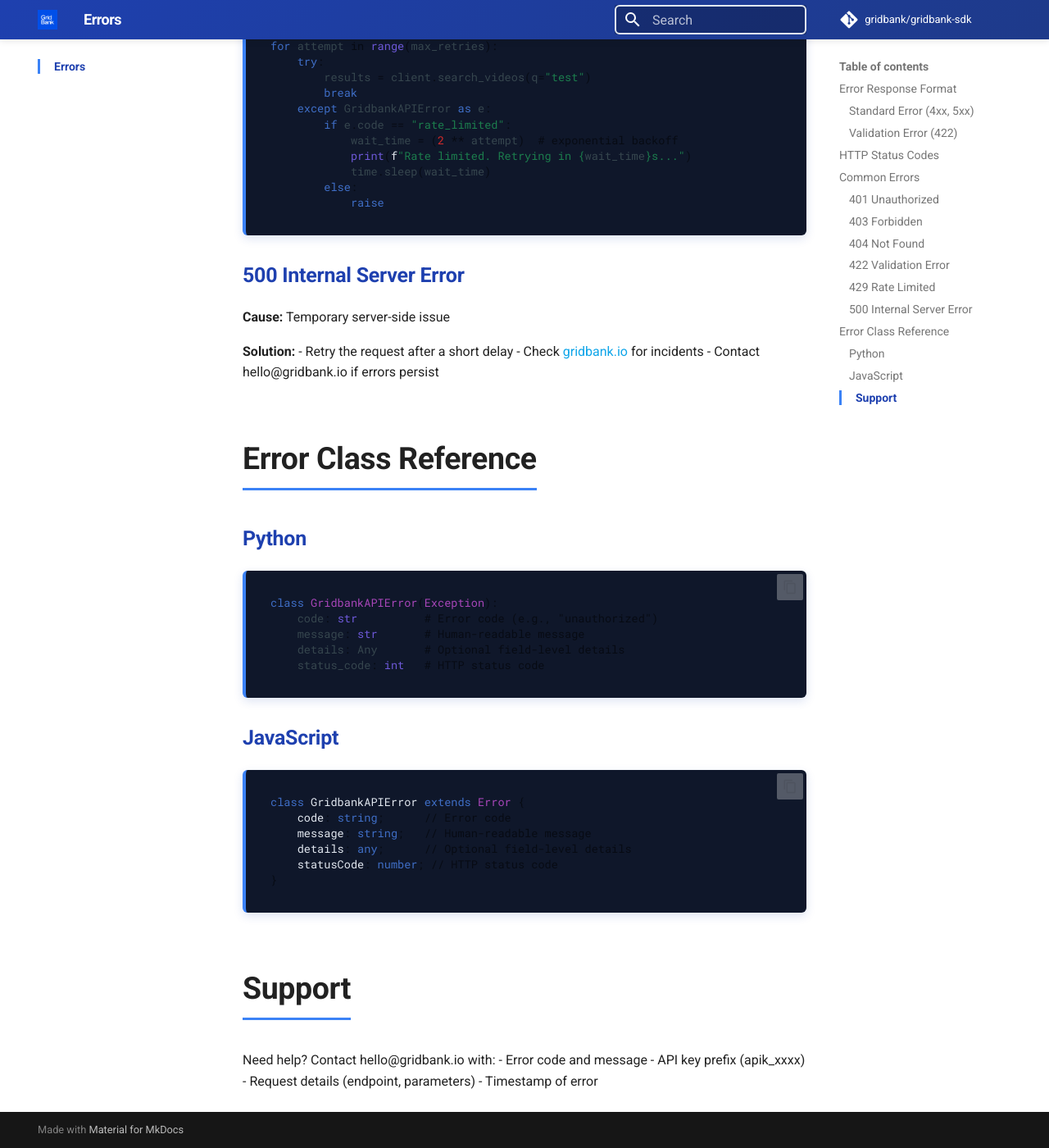
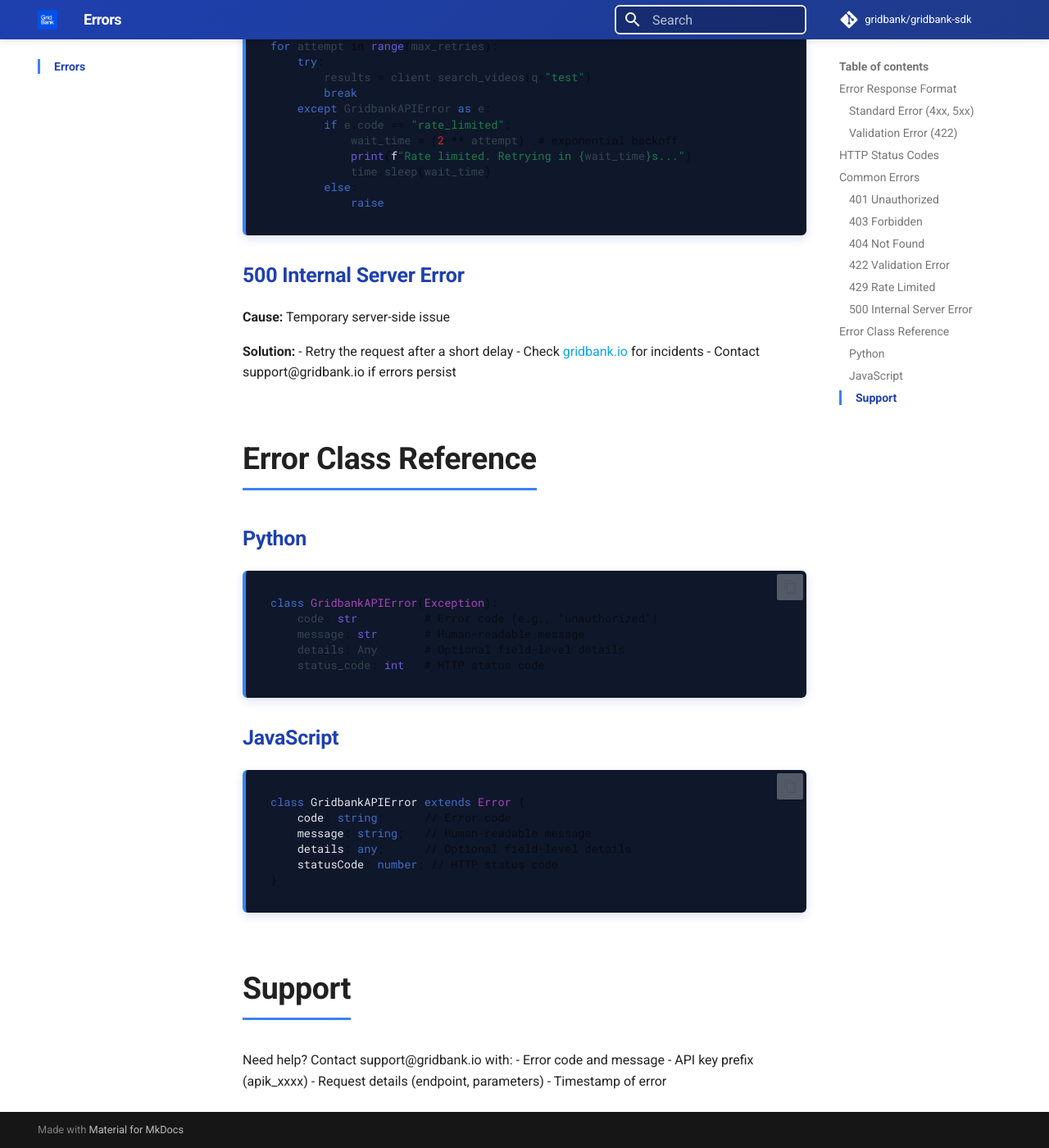
Before and after one commit to GridBank/gridbank-sdk, an MkDocs documentation site: the page built from docs/errors.md, in a window 1280 px wide and 1400 px high, scrolled down 3826 px. Shown: the whole window at 82% size. Built offline with MkDocs 1.6.1 and Material for MkDocs 9.7.7, drawn with Linux system fonts in a browser that asks for light colours; comment, search, counter and statistics services are not loaded.

Commit message:
fix: update support email from hello@ to support@gridbank.io
Co-Authored-By: Claude Sonnet 4.6 <noreply@anthropic.com>

```diff
--- a/docs/errors.md
+++ b/docs/errors.md
@@ -238,7 +238,7 @@ All GridBank API responses use standard HTTP status codes. Non-2xx responses inc
 **Solution:**
 - Retry the request after a short delay
 - Check [gridbank.io](https://gridbank.io) for incidents
-- Contact hello@gridbank.io if errors persist
+- Contact support@gridbank.io if errors persist
 
 ## Error Class Reference
 
@@ -265,7 +265,7 @@ class GridbankAPIError extends Error {
 
 ## Support
 
-Need help? Contact hello@gridbank.io with:
+Need help? Contact support@gridbank.io with:
 - Error code and message
 - API key prefix (apik_xxxx)
 - Request details (endpoint, parameters)
```
Also changed, not shown: docs/api-reference.md (+1 -1 lines), docs/getting-started.md (+2 -2 lines), docs/index.md (+1 -1 lines), docs/javascript/client.md (+1 -1 lines), docs/python/client.md (+1 -1 lines).
